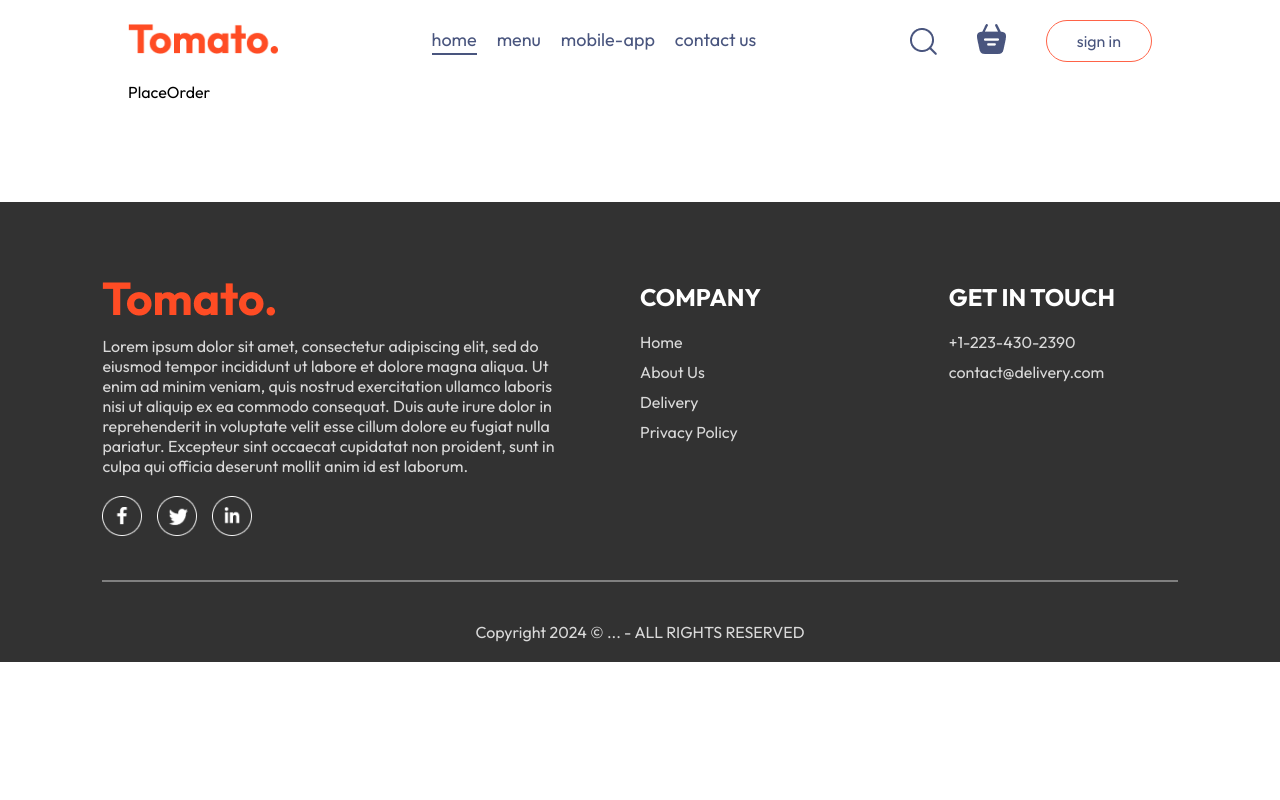
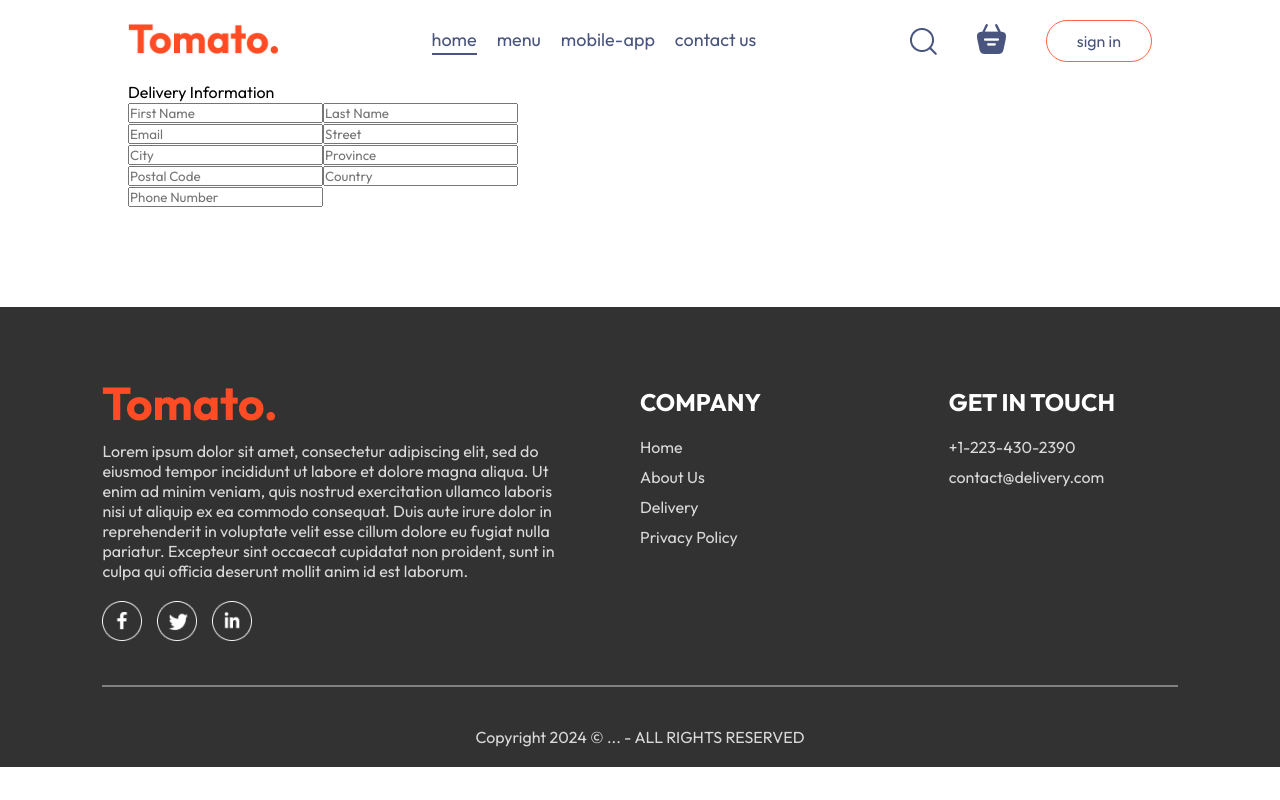
Before and after one commit to achan88/food-delivery, a React app: page /order in a window 1280 px wide. Built offline with nearby package versions, Linux system fonts and the light colour scheme; the HTML template or start-up script is replaced by a standard one.

Commit message:
feat: Working on the user information form for checkout (added markup)

```diff
--- a/src/pages/PlaceOrder/PlaceOrder.jsx
+++ b/src/pages/PlaceOrder/PlaceOrder.jsx
@@ -1,8 +1,29 @@
-import "./PlaceOrder.css"
+import "./PlaceOrder.css";
 
 const PlaceOrder = () => {
   return (
-    <div>PlaceOrder</div>
-  )
-}
-export default PlaceOrder
+    <form className="place-order">
+      <div className="place-order-left">
+        <p className="title">Delivery Information</p>
+        <div className="multi-fields">
+          <input type="text" placeholder="First Name" />
+          <input type="text" placeholder="Last Name" />
+        </div>
+        <input type="email" placeholder="Email" />
+        <input type="text" placeholder="Street" />
+        <div className="multi-fields">
+          <input type="text" placeholder="City" />
+          <input type="text" placeholder="Province" />
+        </div>
+        <div className="multi-fields">
+          <input type="text" placeholder="Postal Code" />
+          <input type="text" placeholder="Country" />
+        </div>
+        <input type="text" placeholder="Phone Number" />
+      </div>
+      <div className="place-order-right">
+      </div>
+    </form>
+  );
+};
+export default PlaceOrder;
```
